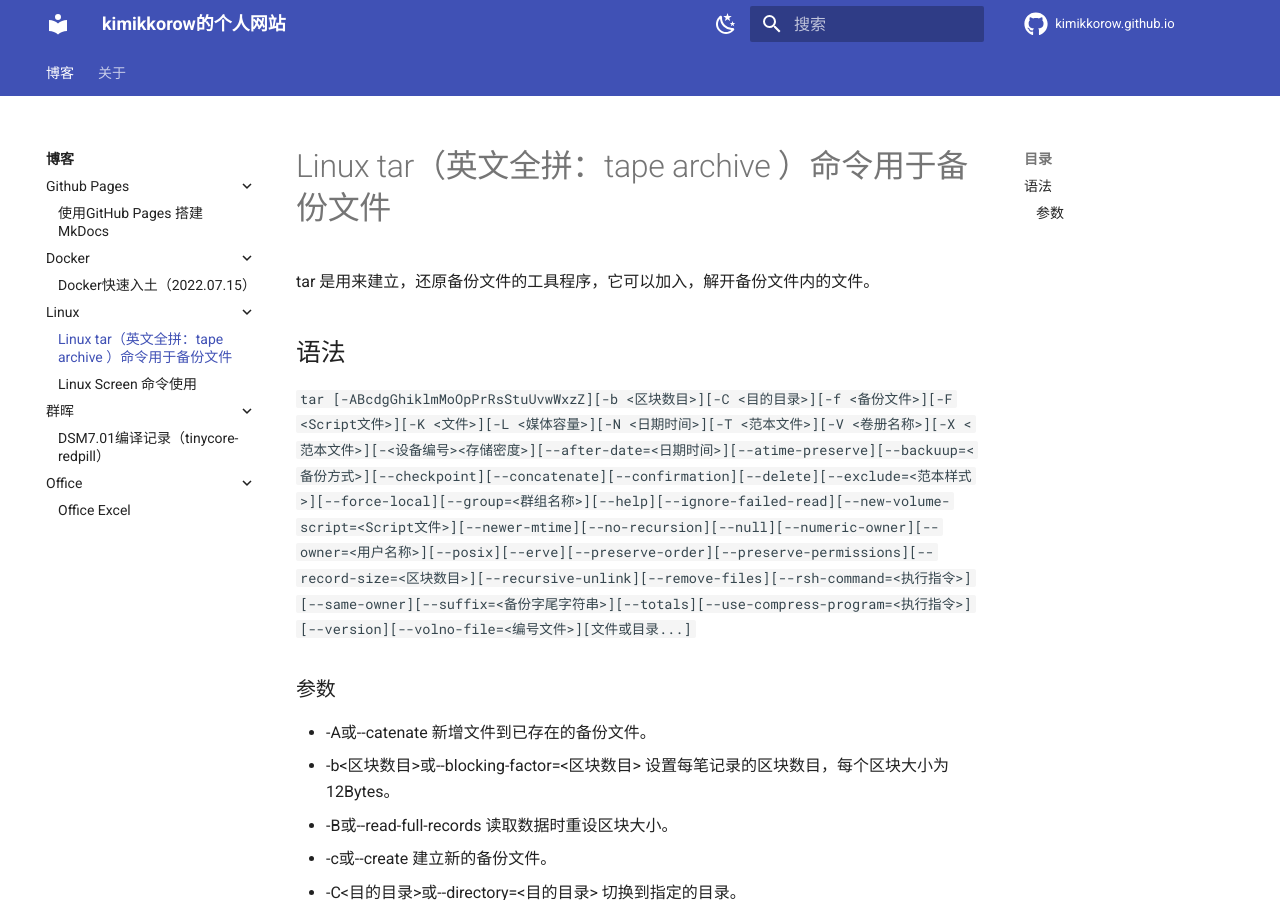
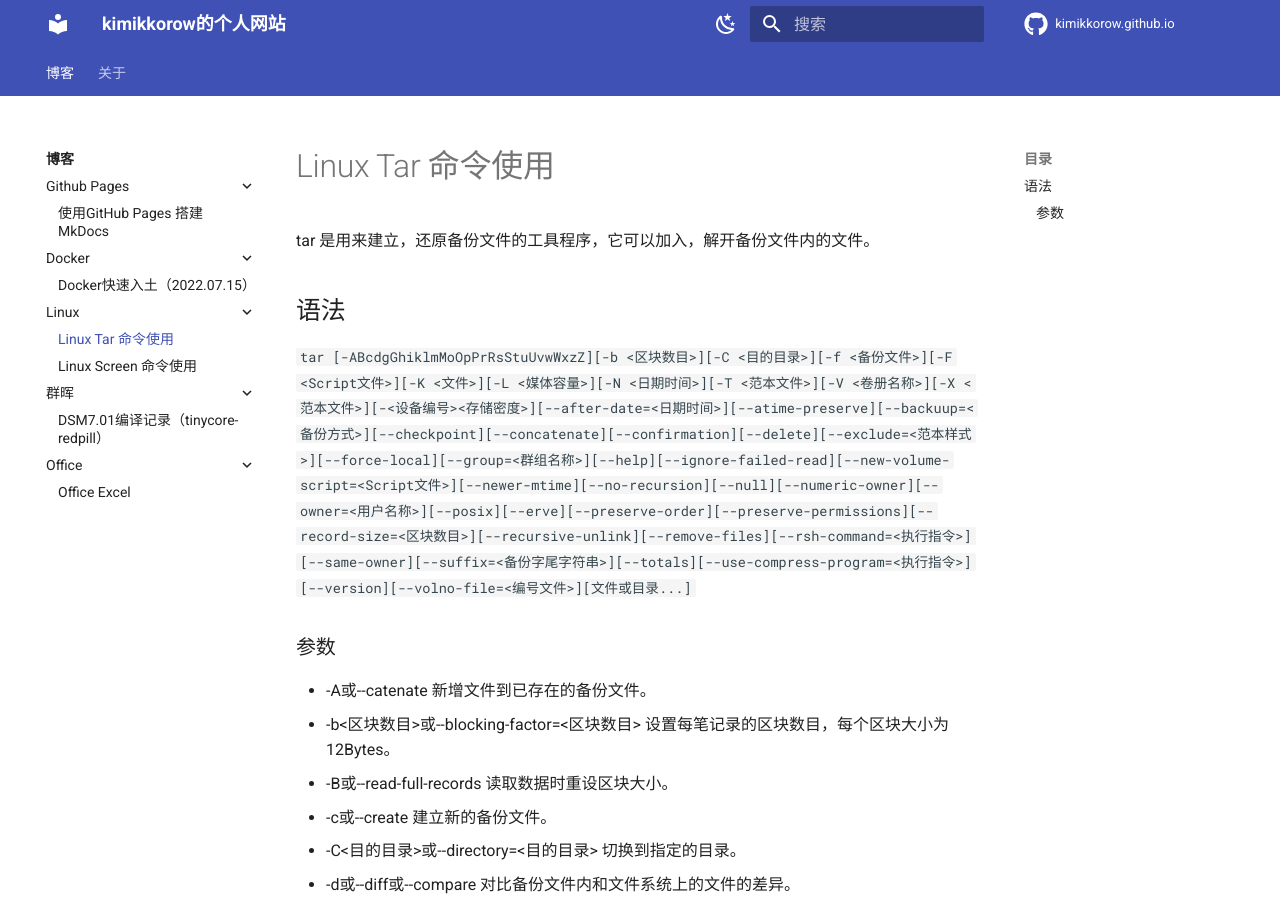
Before and after one commit to kimikkorow/kimikkorow.github.io, an MkDocs documentation site: the page built from docs/blog/Linux Tar 命令使用.md, in a window 1280 px wide and 900 px high. Built offline with MkDocs 1.6.1 and Material for MkDocs 9.7.7, drawn with Linux system fonts in a browser that asks for light colours; comment, search, counter and statistics services are not loaded.

```diff
--- a/docs/blog/Linux Tar 命令使用.md
+++ b/docs/blog/Linux Tar 命令使用.md
@@ -1,4 +1,4 @@
-# Linux tar（英文全拼：tape archive ）命令用于备份文件
+# Linux Tar 命令使用
 
 tar 是用来建立，还原备份文件的工具程序，它可以加入，解开备份文件内的文件。
 
```
Also changed, not shown: docs/blog/DSM7.01编译记录（tinycore-redpill）.md (+1 -0 lines), 1 other file.
